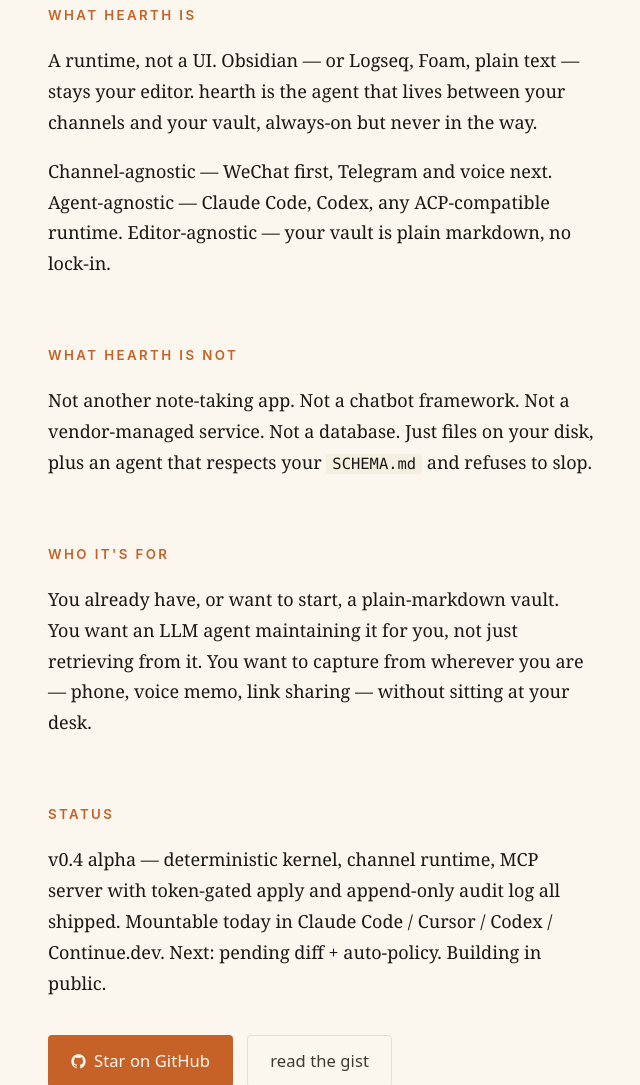
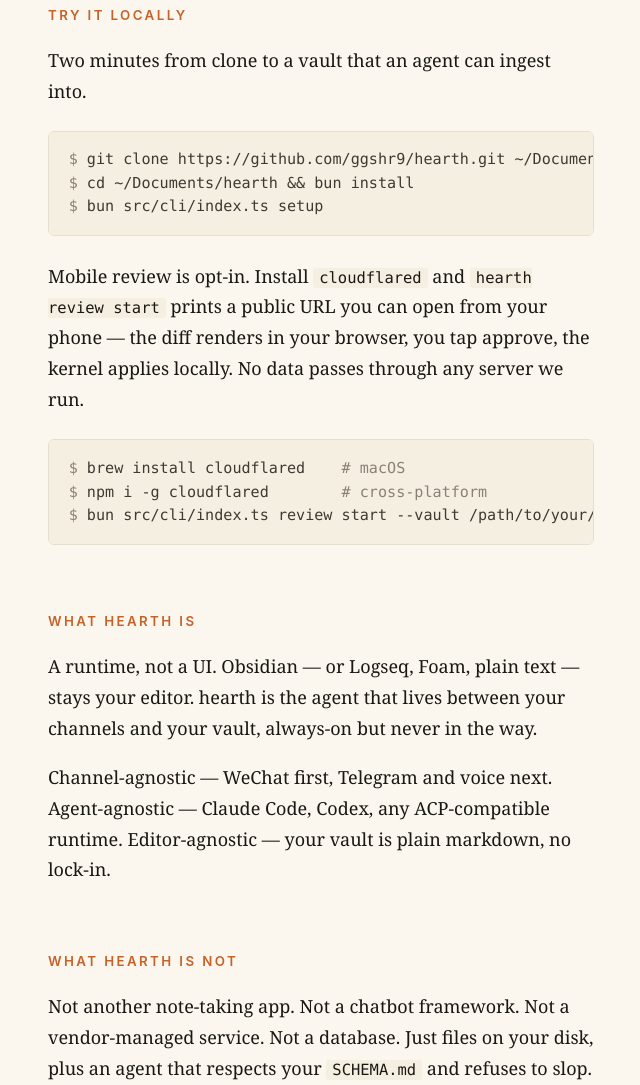
Before and after one commit to ggshr9/hearth, a website: page web/index.html in a window 1280 px wide. Shown: the part 1758-2843 px from the top of the page, without its empty margins (319-959 px from the left). Drawn offline with Linux system fonts and the light colour scheme.

Commit message:
docs(web): tendhearth.com 'try it locally' section
Two paragraphs + two code blocks: clone/install/setup, then optional
cloudflared install + hearth review start. Matches the existing
serif/single-column landing aesthetic — no new colors, no shadows,
no emoji.

```diff
--- a/web/index.html
+++ b/web/index.html
@@ -143,6 +143,21 @@
   .vault-sample .dim { color: var(--muted); }
   .vault-sample .key { color: var(--accent); }
 
+  pre.install {
+    margin: 1.6em 0;
+    background: var(--bg-elev);
+    border: 1px solid var(--border);
+    border-radius: 6px;
+    padding: 1.1em 1.3em;
+    font-family: ui-monospace, "JetBrains Mono", "SF Mono", Menlo, monospace;
+    font-size: 0.84em;
+    line-height: 1.55;
+    color: var(--fg-soft);
+    overflow-x: auto;
+    white-space: pre;
+  }
+  pre.install .dim { color: var(--muted); }
+
   /* ── Inline code & links ─────────────────────────────── */
   code { background: var(--bg-elev); padding: 1px 6px; border-radius: 3px; font-family: ui-monospace, "JetBrains Mono", "SF Mono", Menlo, monospace; font-size: 0.86em; color: var(--fg); }
   a { color: var(--accent); text-decoration: none; border-bottom: 1px solid transparent; transition: border-color .12s; }
@@ -257,6 +272,18 @@
   </section>
 
   <section>
+    <h2>try it locally</h2>
+    <p>Two minutes from clone to a vault that an agent can ingest into.</p>
+    <pre class="install"><span class="dim">$</span> git clone https://github.com/ggshr9/hearth.git ~/Documents/hearth
+<span class="dim">$</span> cd ~/Documents/hearth &amp;&amp; bun install
+<span class="dim">$</span> bun src/cli/index.ts setup</pre>
+    <p>Mobile review is opt-in. Install <code>cloudflared</code> and <code>hearth review start</code> prints a public URL you can open from your phone — the diff renders in your browser, you tap approve, the kernel applies locally. No data passes through any server we run.</p>
+    <pre class="install"><span class="dim">$</span> brew install cloudflared    <span class="dim"># macOS</span>
+<span class="dim">$</span> npm i -g cloudflared        <span class="dim"># cross-platform</span>
+<span class="dim">$</span> bun src/cli/index.ts review start --vault /path/to/your/vault</pre>
+  </section>
+
+  <section>
     <h2>what hearth is</h2>
     <p>A runtime, not a UI. Obsidian — or Logseq, Foam, plain text — stays your editor. hearth is the agent that lives between your channels and your vault, always-on but never in the way.</p>
     <p>Channel-agnostic — WeChat first, Telegram and voice next. Agent-agnostic — Claude Code, Codex, any ACP-compatible runtime. Editor-agnostic — your vault is plain markdown, no lock-in.</p>
```
